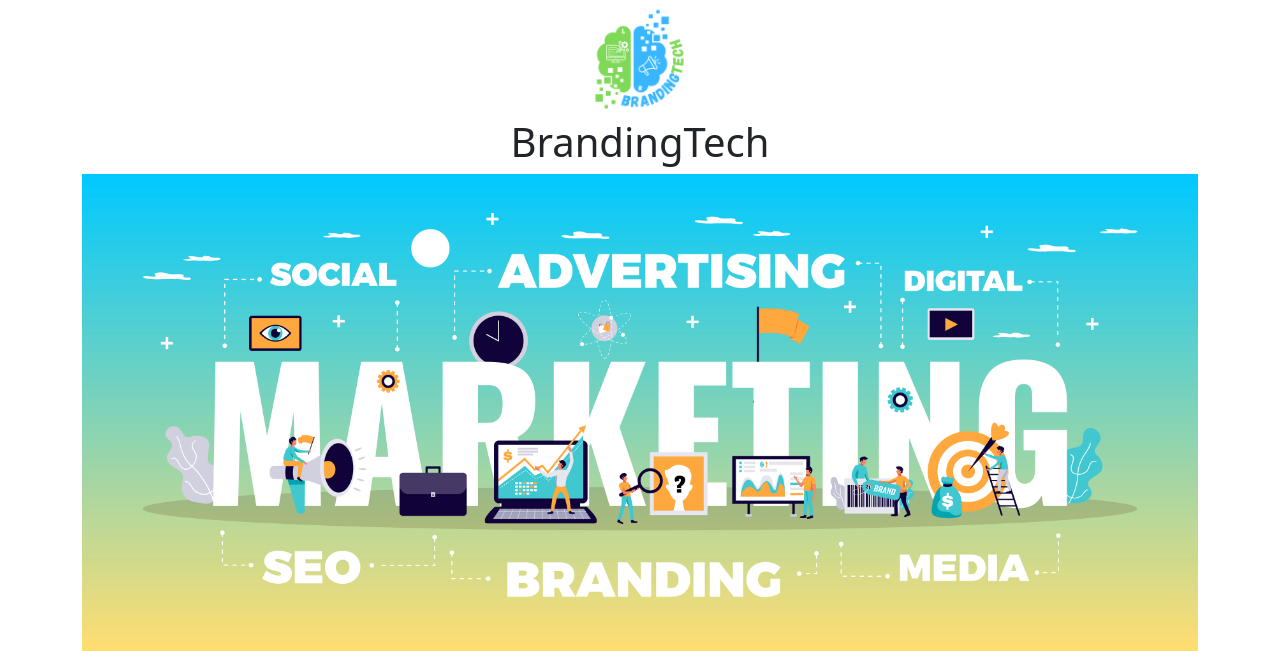
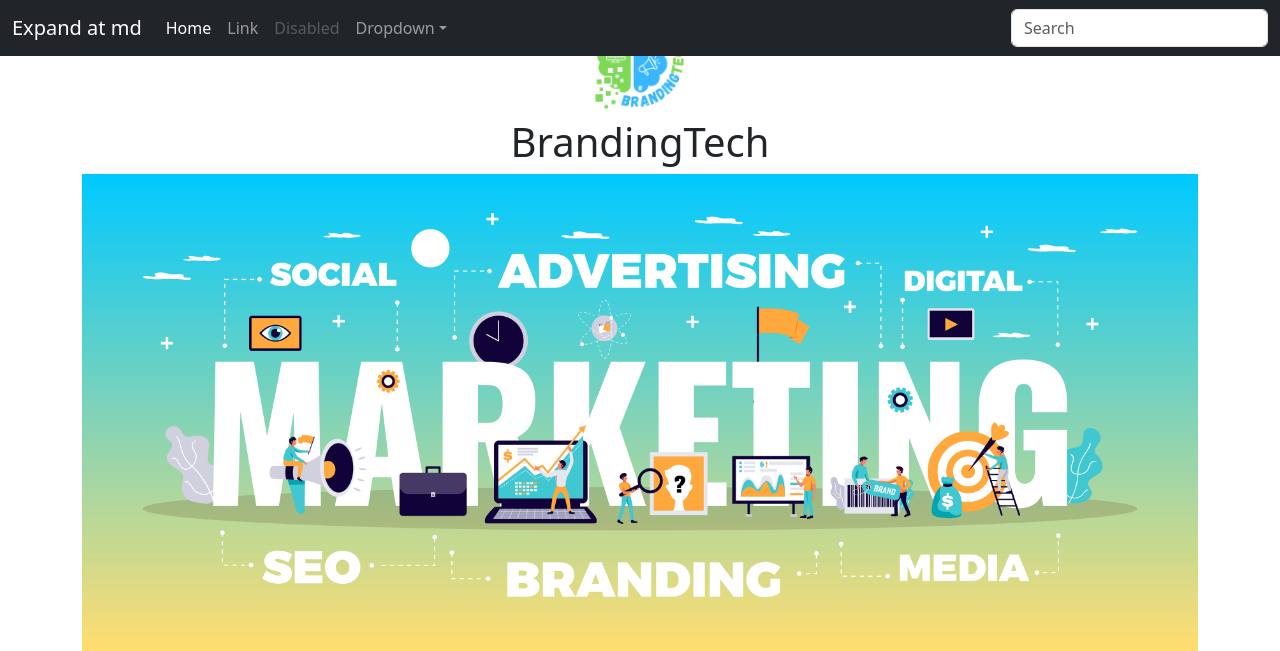
Before and after one commit to BrandingTech/Personal-Web2-python, a Flask app: page / in a window 1280 px wide. Shown: the top 651 px of the page. Run offline with Flask 3, Linux system fonts and the light colour scheme.

Commit message:
nav.html is added

```diff
--- a/templates/home.html
+++ b/templates/home.html
@@ -31,6 +31,7 @@
 
 
   <body>
+    {% include 'nav.html' %}
     <div class="container">
      <h1 class=" m -auto"> <img src="https://personal-web2-python-1--brandingtechmy.repl.co/static/logo.gif" width="120" height="120"alt="BrandingTch">
      <br>BrandingTech</br>
--- /dev/null
+++ b/templates/nav.html
@@ -0,0 +1,33 @@
+<nav class="navbar navbar-expand-md navbar-dark bg-dark fixed-top" aria-label="Fourth navbar example">
+  <div class="container-fluid">
+    <a class="navbar-brand" href="#">Expand at md</a>
+    <button class="navbar-toggler" type="button" data-bs-toggle="collapse" data-bs-target="#navbarsExample04" aria-controls="navbarsExample04" aria-expanded="false" aria-label="Toggle navigation">
+      <span class="navbar-toggler-icon"></span>
+    </button>
+
+    <div class="collapse navbar-collapse" id="navbarsExample04">
+      <ul class="navbar-nav me-auto mb-2 mb-md-0">
+        <li class="nav-item">
+          <a class="nav-link active" aria-current="page" href="#">Home</a>
+        </li>
+        <li class="nav-item">
+          <a class="nav-link" href="#">Link</a>
+        </li>
+        <li class="nav-item">
+          <a class="nav-link disabled" aria-disabled="true">Disabled</a>
+        </li>
+        <li class="nav-item dropdown">
+          <a class="nav-link dropdown-toggle" href="#" data-bs-toggle="dropdown" aria-expanded="false">Dropdown</a>
+          <ul class="dropdown-menu">
+            <li><a class="dropdown-item" href="#">Action</a></li>
+            <li><a class="dropdown-item" href="#">Another action</a></li>
+            <li><a class="dropdown-item" href="#">Something else here</a></li>
+          </ul>
+        </li>
+      </ul>
+      <form role="search">
+        <input class="form-control" type="search" placeholder="Search" aria-label="Search">
+      </form>
+    </div>
+  </div>
+</nav>
```
